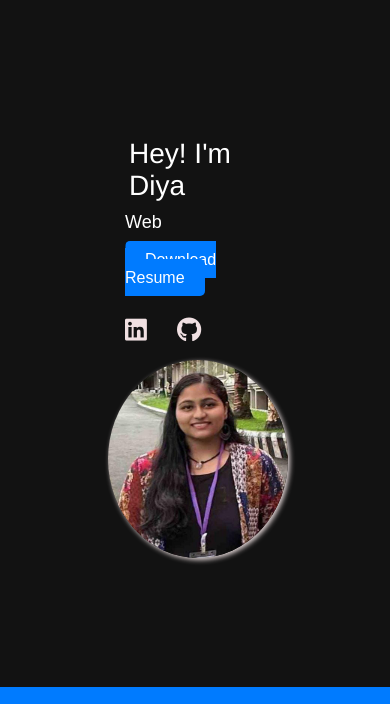
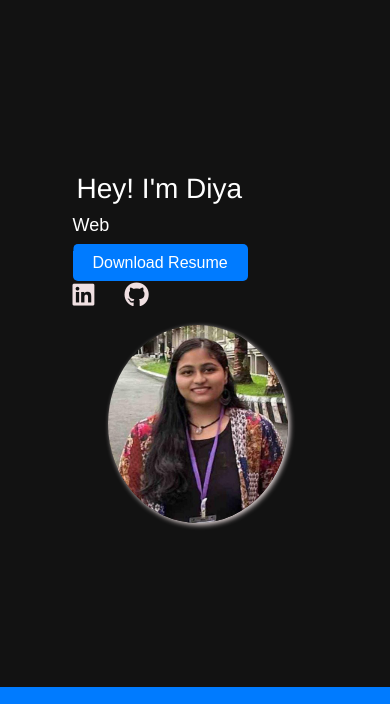
Before and after one commit to dya8/Portfolio, a plain HTML site: page index.html in a window 390 px wide. Shown: the part 117-821 px from the top of the page. Drawn offline with nearby package versions, Linux system fonts and the light colour scheme.

Commit message:
chnahes in width of home

```diff
--- a/styles.css
+++ b/styles.css
@@ -263,6 +263,7 @@ main {
 {
     .social-links{
     gap:10px;
+    margin-top: 10px;
     }
 }
 .social-link .fa-brands{
@@ -471,6 +472,7 @@ section p{
         flex-direction: column;
         align-items: center;
         margin-top:-150px;
+        width:70%;
     }
     #about
     {
```
Also changed, not shown: style1.css (added).
